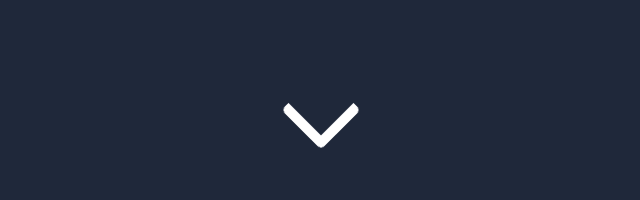
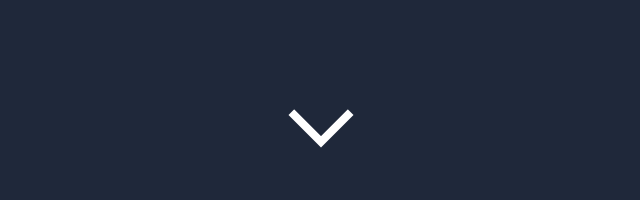
Before and after one commit to baroodya/junior-IW, a React (Create React App) app: page / in a window 1280 px wide. Shown: the part 582-782 px from the top of the page, without its empty margins (319-959 px from the left). Built offline with nearby package versions, Linux system fonts and the light colour scheme.

Commit message:
update arrow design

```diff
--- a/src/App.css
+++ b/src/App.css
@@ -21,11 +21,11 @@
 }
 
 .arrow {
-  min-height: 5vh;
-  min-width: 5vh;
+  min-height: 4vh;
+  min-width: 4vh;
   border: solid white;
-  border-width: 0 10px 10px 0;
-  border-radius: 5px;
+  border-width: 0 8px 8px 0;
+  border-radius: 0px;
   position: fixed;
 
   display: flex;
```
